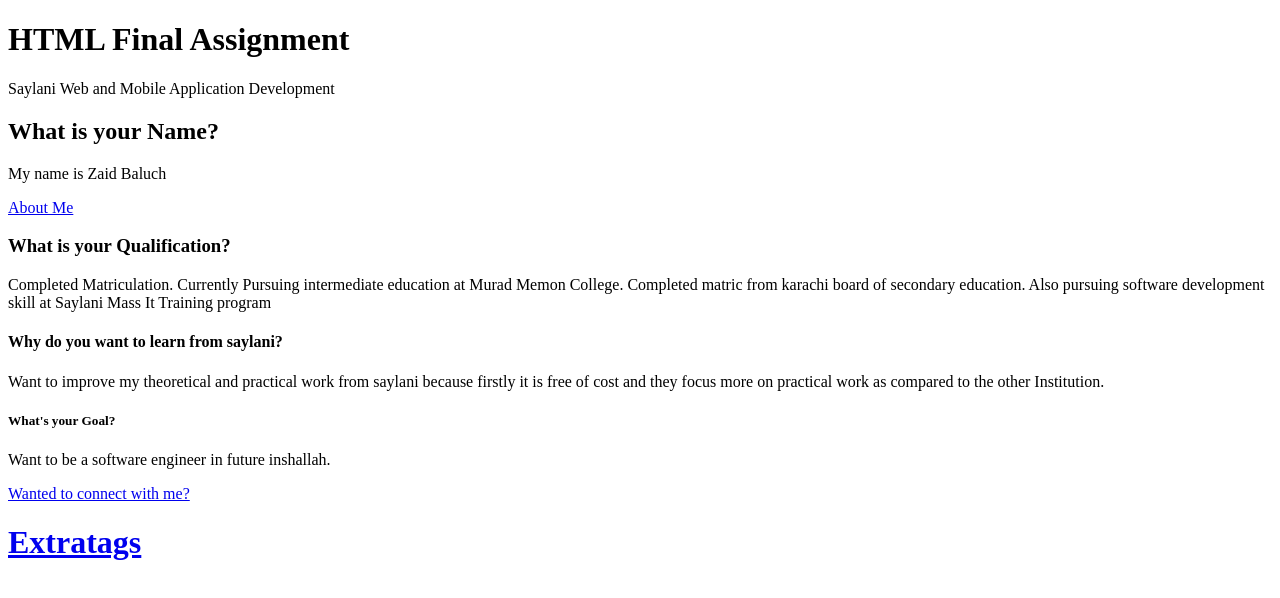
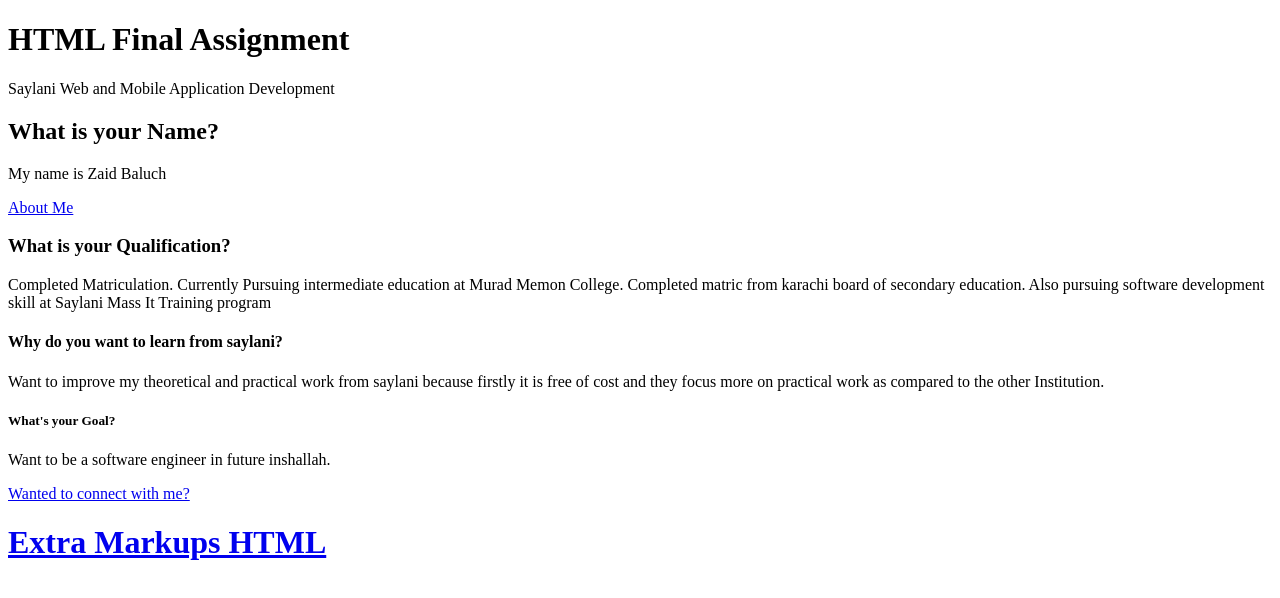
Before and after one commit to Zaid-Baluch/Final-Assignment-HTML, a plain HTML site: page index.html in a window 1280 px wide. Drawn offline with Linux system fonts and the light colour scheme.

Commit message:
heading change

```diff
--- a/index.html
+++ b/index.html
@@ -18,6 +18,6 @@
 <h5>What's your Goal?</h5>
 <p>Want to be a software engineer in future inshallah.</p>
 <a href="contact.html">Wanted to connect with me?</a><br>
-<a href="extratags.html"><h1>Extratags</h1></a>
+<a href="extratags.html"><h1>Extra Markups HTML</h1></a>
 </body>
 </html>
```
